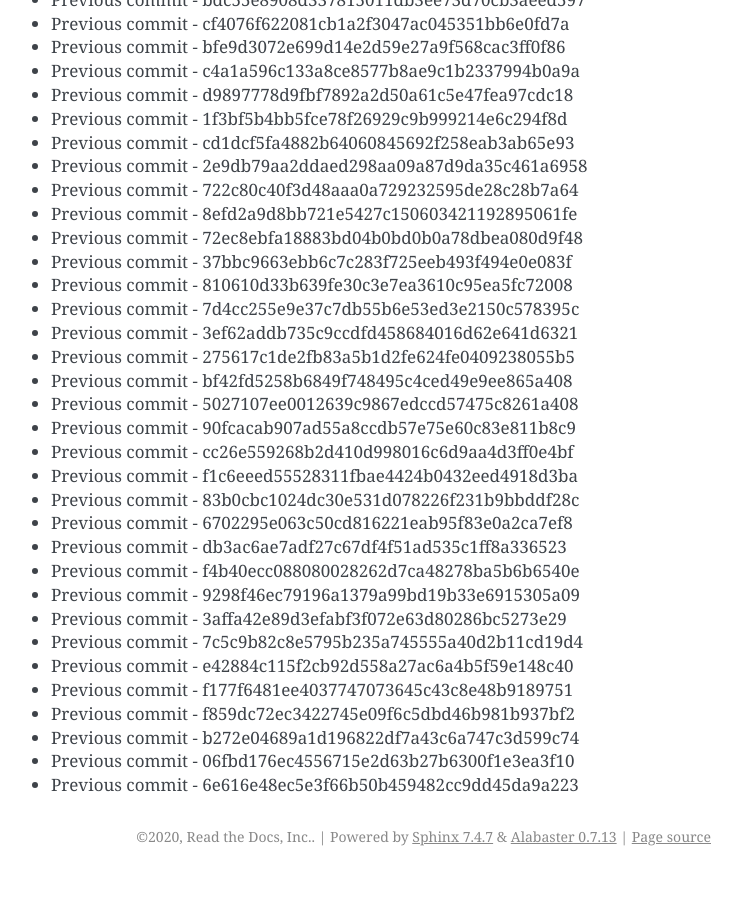
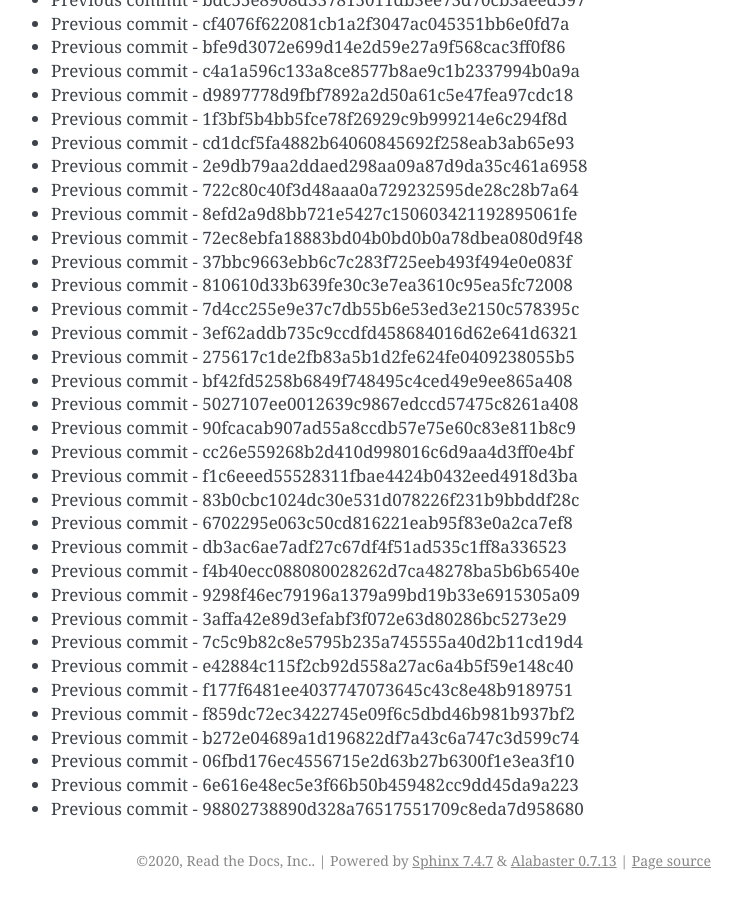
Before and after one commit to readthedocs/rtd-git-stresstest, a Sphinx documentation site: the page built from docs/updates.rst, in a window 1280 px wide and 900 px high, scrolled down 49701 px. Shown: the whole window, without its empty margins (399-1141 px from the left). Built offline with Sphinx 7.4.7, drawn with Linux system fonts in a browser that asks for light colours; before the commit the page ends 50577 px from its top, so only the background shows below that.

Commit message:
Generating commit from previous: 98802738890d328a76517551709c8eda7d958680

```diff
--- a/docs/updates.rst
+++ b/docs/updates.rst
@@ -2120,3 +2120,4 @@ It can be tested for any performance characteristics.
 * Previous commit - b272e04689a1d196822df7a43c6a747c3d599c74
 * Previous commit - 06fbd176ec4556715e2d63b27b6300f1e3ea3f10
 * Previous commit - 6e616e48ec5e3f66b50b459482cc9dd45da9a223
+* Previous commit - 98802738890d328a76517551709c8eda7d958680
```
